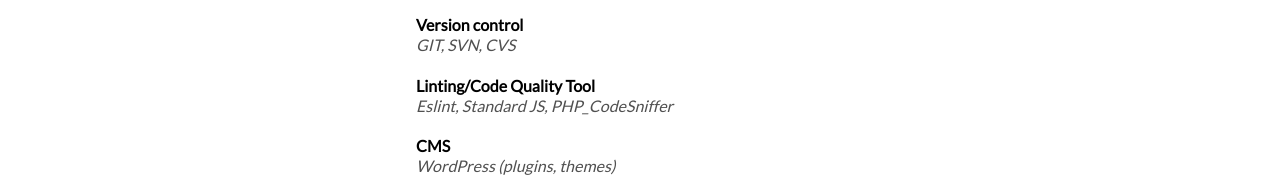
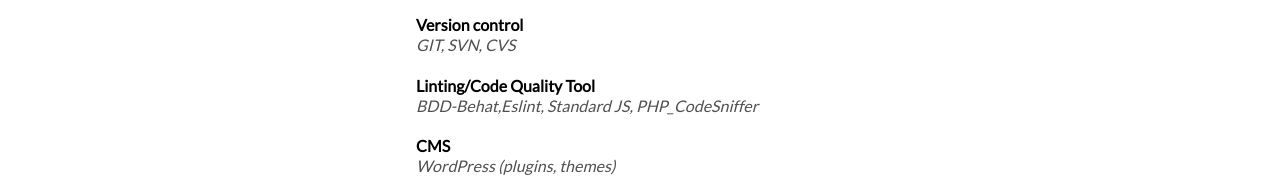
Before and after one commit to n0cturn0/mypage, a plain HTML site: page index.html in a window 1280 px wide. Shown: the part 987-1169 px from the top of the page. Drawn offline with Linux system fonts and the light colour scheme.

Commit message:
Update index.html

```diff
--- a/index.html
+++ b/index.html
@@ -657,7 +657,7 @@
                         <li class="css-13qvviv">
                             <div>
                                 <h4 class="css-1auulg9">Linting/Code Quality Tool</h4>
-                                <p class="css-n6780q">Eslint, Standard JS, PHP_CodeSniffer</p>
+                                <p class="css-n6780q">BDD-Behat,Eslint, Standard JS, PHP_CodeSniffer</p>
                             </div>
                         </li>
 
```
